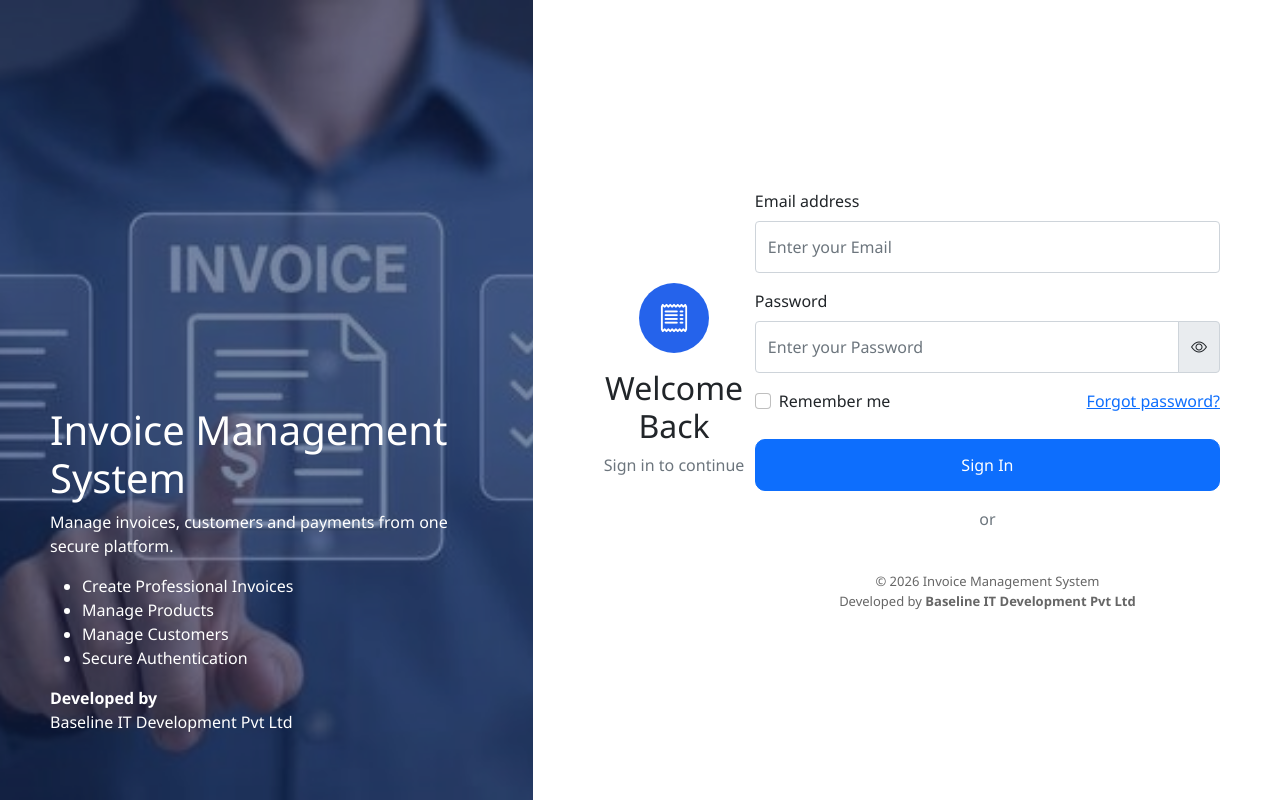
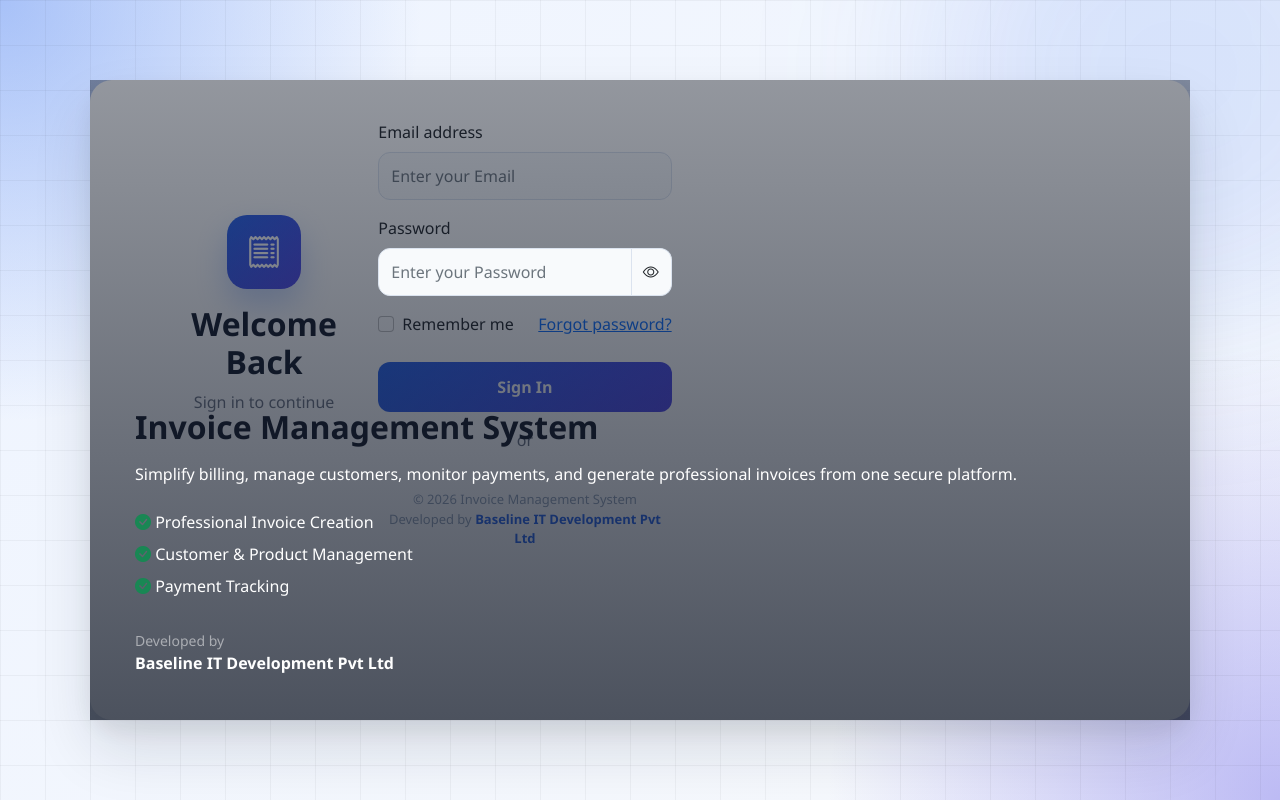
Before and after one commit to neeleshrawat510/IMS, a PHP site: page /Invoice_management_System/login.php in a window 1280 px wide. Run offline with PHP 8.4, Linux system fonts and the light colour scheme; some libraries are stand-ins or nearby versions.

Commit message:
ui improved

```diff
--- a/login.php
+++ b/login.php
@@ -11,96 +11,239 @@
     <script src="https://accounts.google.com/gsi/client" async defer></script>
     <style>
         body {
-            width: 100%;
-            height: 100%;
             margin: 0;
+            min-height: 100vh;
+            font-family: "Segoe UI", sans-serif;
+
+            display: flex;
+            justify-content: center;
+            align-items: center;
+
+            padding: 25px;
+
             overflow: hidden;
-            font-family: "Segoe UI", sans-serif;
+
+            background:
+                radial-gradient(circle at top left, rgba(37, 99, 235, .35), transparent 28%),
+                radial-gradient(circle at bottom right, rgba(79, 70, 229, .35), transparent 30%),
+                linear-gradient(135deg, #eef4ff, #f7f9fc);
         }
 
-        body {
-            background: #fff;
+        body::before {
+            content: "";
+            position: fixed;
+            inset: 0;
+            background-image:
+                linear-gradient(rgba(0, 0, 0, .04) 1px, transparent 1px),
+                linear-gradient(90deg, rgba(0, 0, 0, .04) 1px, transparent 1px);
+
+            background-size: 45px 45px;
+
+            z-index: -2;
+        }
+
+        body::after {
+
+            content: "";
+
+            position: fixed;
+
+            width: 500px;
+            height: 500px;
+
+            background: #2563eb22;
+
+            filter: blur(90px);
+
+            border-radius: 50%;
+
+            top: -180px;
+            right: -150px;
+
+            z-index: -1;
+
         }
 
         .card {
-            width: 100vw;
-            height: 100vh;
+
+            width: 100%;
+            max-width: 1100px;
+
+            min-height: 640px;
+
             border: none;
-            border-radius: 0;
-            overflow: hidden;
-            box-shadow: none;
-        }
 
-        .row {
-            height: 100%;
+            border-radius: 22px;
+
+            background: #fff;
+
+            box-shadow:
+                0 30px 60px rgba(15, 23, 42, .12),
+                0 10px 25px rgba(15, 23, 42, .08);
+
         }
 
         .left {
             position: relative;
-            height: 100vh;
+            min-height: 700px
         }
 
-        .left img {
-            width: 100%;
-            height: 100%;
-            object-fit: cover;
+        .left {
+
+            min-height: 640px;
+
+            position: relative;
+
         }
 
         .overlay {
+
             position: absolute;
+
             inset: 0;
-            background: rgba(20, 40, 90, .55);
-            color: #fff;
-            padding: 50px;
+
+            background:
+                linear-gradient(rgba(16, 24, 40, .45),
+                    rgba(16, 24, 40, .75));
+
             display: flex;
+
             flex-direction: column;
-            justify-content: flex-end
+
+            justify-content: flex-end;
+
+            padding: 45px;
+
+            color: white;
+
         }
 
         .right {
-            height: 100vh;
+
+            padding: 40px 60px;
+
             display: flex;
+
             align-items: center;
-            justify-content: center;
-            padding: 60px;
-        }
 
-        #login {
-            width: 100%;
-            max-width: 470px;
-        }
-
-        .g_id_signin {
-            justify-content: center;
         }
 
         .logo {
-            width: 70px;
-            height: 70px;
-            border-radius: 50%;
-            background: #2563eb;
-            color: #fff;
+
+            width: 74px;
+            height: 74px;
+
+            border-radius: 20px;
+
+            background:
+                linear-gradient(135deg, #2563eb, #4f46e5);
+
+            color: white;
+
             display: flex;
+
+            justify-content: center;
+
             align-items: center;
-            justify-content: center;
-            font-size: 30px;
-            margin: auto
+
+            font-size: 34px;
+
+            margin: auto;
+
+            box-shadow:
+                0 15px 30px rgba(37, 99, 235, .25);
+
         }
 
         .form-control {
-            height: 52px
+
+            height: 48px;
+
+            border-radius: 12px;
+
+            border: 1px solid #dbe3ef;
+
+            background: #f8fafc;
+
+        }
+
+        .form-control:focus {
+
+            border-color: #2563eb;
+
+            background: white;
+
+            box-shadow: 0 0 0 .2rem rgba(37, 99, 235, .12);
+
+        }
+
+        .input-group-text {
+
+            background: #f8fafc;
+
+            border: 1px solid #dbe3ef;
+
+            border-left: none;
+
+            border-radius: 0 12px 12px 0;
+
         }
 
         .btn-primary {
-            height: 52px;
-            border-radius: 10px
+
+            height: 50px;
+
+            border: none;
+
+            border-radius: 12px;
+
+            font-weight: 600;
+
+            background:
+                linear-gradient(135deg, #2563eb, #4f46e5);
+
+            transition: .3s;
+
+        }
+
+        .btn-primary:hover {
+
+            transform: translateY(-2px);
+
+            box-shadow: 0 12px 25px rgba(37, 99, 235, .25);
+
+        }
+
+        h2 {
+
+            font-weight: 700;
+
+            color: #111827;
+
+        }
+
+        .text-muted {
+
+            color: #6b7280 !important;
+
         }
 
         .footer {
+
+            margin-top: 22px;
+
+            text-align: center;
+
+            color: #94a3b8;
+
             font-size: 13px;
-            color: #666;
-            text-align: center;
-            margin-top: 25px
+
+        }
+
+        .footer strong {
+
+            color: #2563eb;
+
         }
 
         .rounded-t-5 {
@@ -115,21 +258,13 @@
         }
 
 
-        @media (max-width:991px) {
-
-            body {
-                overflow: auto;
+        @media (min-width: 992px) {
+            .rounded-tr-lg-0 {
+                border-top-right-radius: 0;
             }
 
-            .card {
-                height: auto;
-                min-height: 100vh;
-            }
-
-            .right {
-                height: auto;
-                min-height: 100vh;
-                padding: 35px;
+            .rounded-bl-lg-5 {
+                border-bottom-left-radius: 0.5rem;
             }
         }
 
@@ -142,19 +277,43 @@
 <body>
     <div class="card">
         <div class="row g-0">
-            <div class="col-lg-5 d-none d-lg-block left">
-                <img src="uploads/login_img1.jpg" alt="">
-                <div class="overlay">
-                    <h1>Invoice Management System</h1>
-                    <p>Manage invoices, customers and payments from one secure platform.</p>
-                    <ul>
-                        <li>Create Professional Invoices</li>
-                        <li>Manage Products</li>
-                        <li>Manage Customers</li>
-                        <li>Secure Authentication</li>
-                    </ul>
-                    <p><strong>Developed by</strong><br>Baseline IT Development Pvt Ltd</p>
+            <div class="overlay">
+
+                <h2 class="fw-bold mb-3">
+                    Invoice Management System
+                </h2>
+
+                <p class="mb-4">
+                    Simplify billing, manage customers, monitor payments, and generate professional invoices from one
+                    secure platform.
+                </p>
+
+                <div class="mb-2">
+                    <i class="bi bi-check-circle-fill text-success"></i>
+                    Professional Invoice Creation
                 </div>
+
+                <div class="mb-2">
+                    <i class="bi bi-check-circle-fill text-success"></i>
+                    Customer & Product Management
+                </div>
+
+                <div class="mb-2">
+                    <i class="bi bi-check-circle-fill text-success"></i>
+                    Payment Tracking
+                </div>
+
+                <div class="mt-4 small">
+                    <div class="text-white-50">
+                        Developed by
+                    </div>
+
+                    <strong class="fs-6">
+                        Baseline IT Development Pvt Ltd
+                    </strong>
+
+                </div>
+
             </div>
             <div class="col-lg-7 right">
                 <div class="text-center mb-4">
@@ -225,7 +384,7 @@
                 }
             });
 
-            //Load saved data
+            //load saved data
             if (localStorage.getItem("rememberMe") === "true") {
                 $("#email").val(localStorage.getItem("email"));
                 $("#password").val(localStorage.getItem("password"));
```
